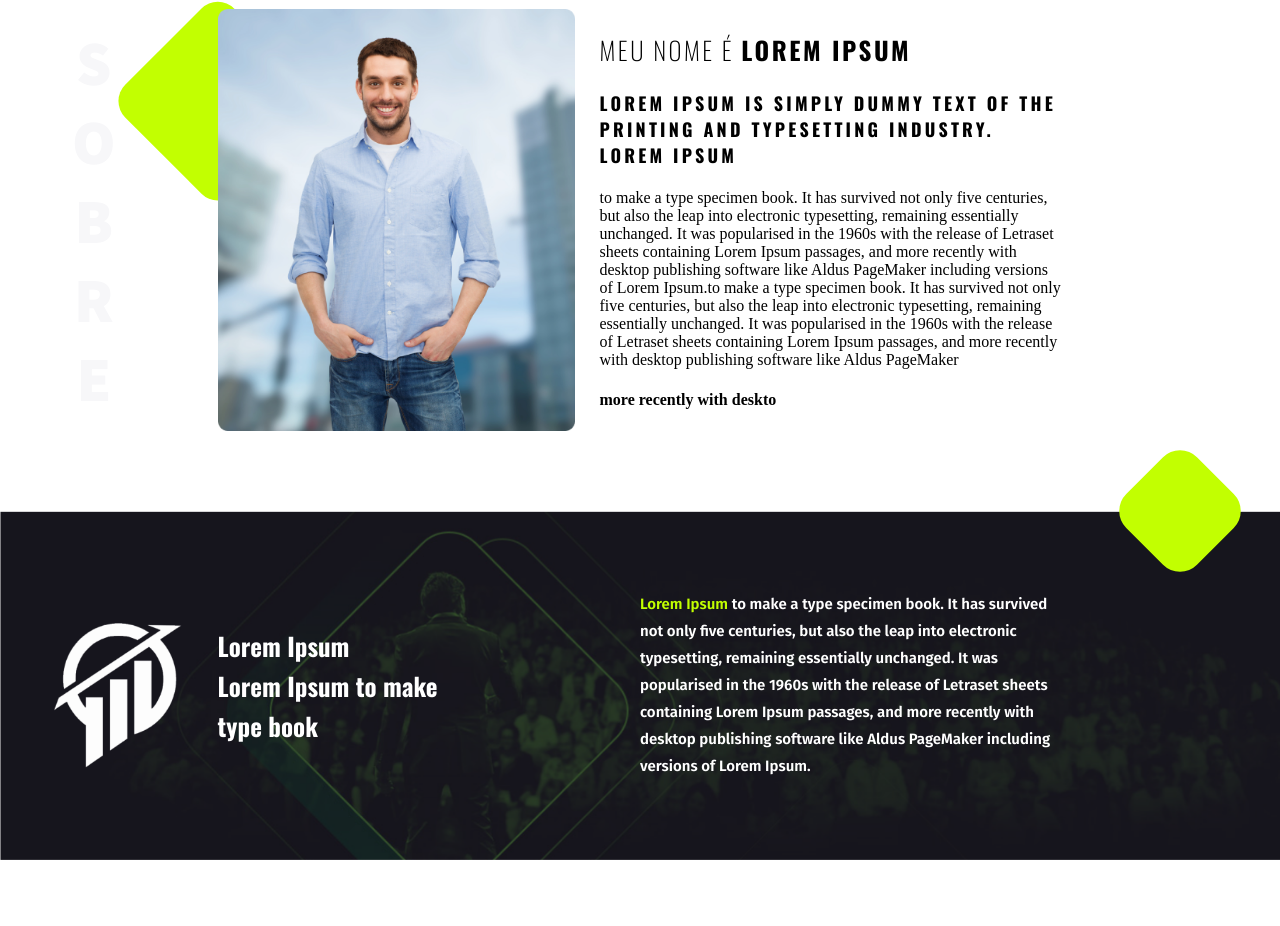
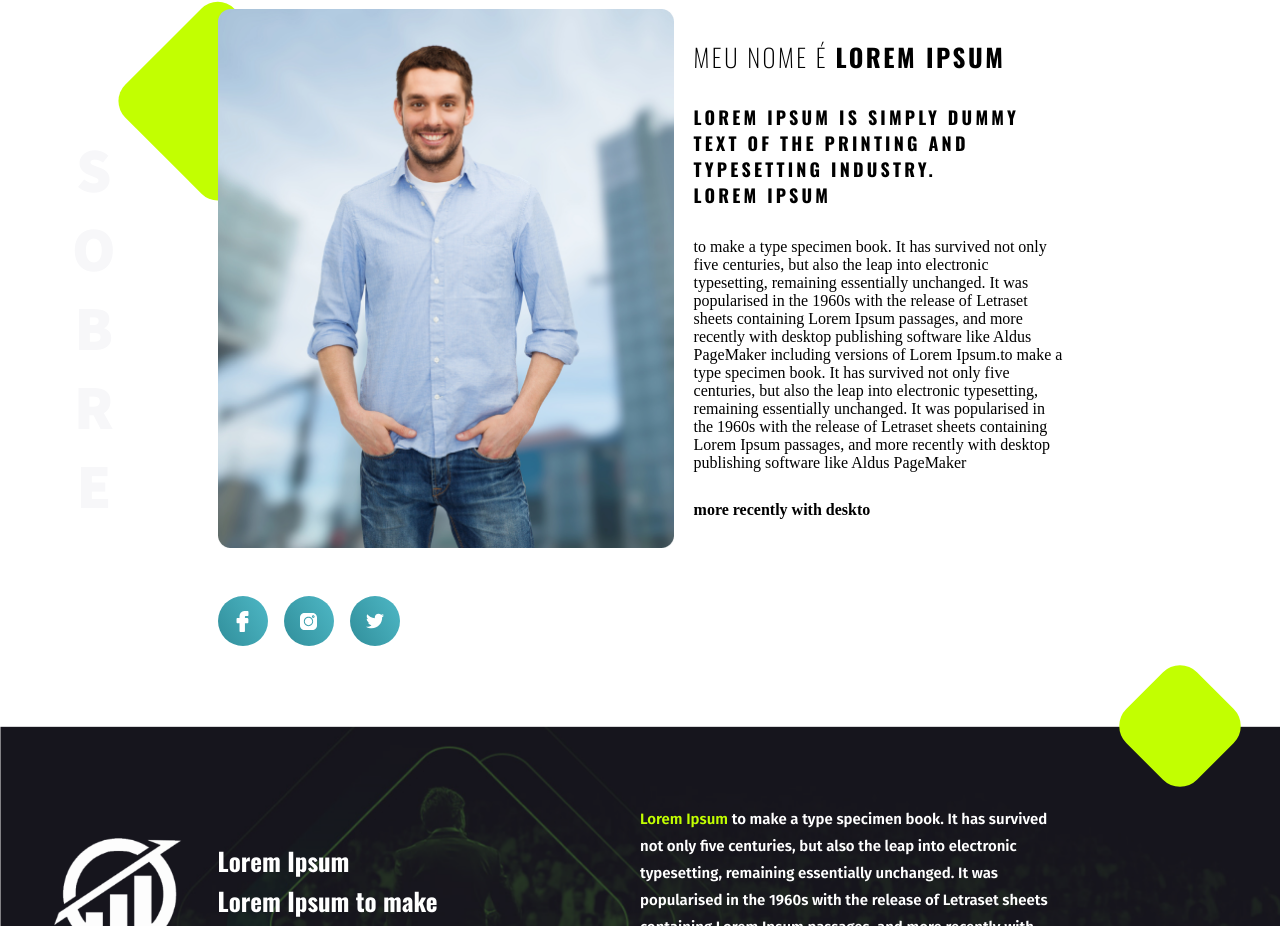
Before and after one commit to BrunoBrasolin/business-market, a website: page index.html in a window 1280 px wide. Shown: the part 850-1776 px from the top of the page. Drawn offline with nearby package versions, Linux system fonts and the light colour scheme.

Commit message:
row with social medias

```diff
--- a/assets/scss/pages/_index.scss
+++ b/assets/scss/pages/_index.scss
@@ -308,6 +308,25 @@ footer {
     a {
       font-weight: 700;
       color: black;
+    }
+  }
+
+  &__row-social {
+    display: flex;
+    padding: 0;
+    margin-top: 3rem;
+
+    a {
+      background-image: linear-gradient(59.46deg, #1d737e -67.96%, #4fb9c7 103.75%);
+      display: flex;
+      align-items: center;
+      justify-content: center;
+      border-radius: 50%;
+
+      margin-right: 1rem;
+
+      width: 50px;
+      height: 50px;
     }
   }
 
--- a/index.html
+++ b/index.html
@@ -5,7 +5,7 @@
     <meta http-equiv="X-UA-Compatible" content="IE=edge" />
     <meta name="viewport" content="width=device-width, initial-scale=1.0" />
     <link rel="stylesheet" href="public/css/style.css" />
-    <link rel="shortcut icon" href="public/img/favicon.ico" type="image/x-icon">
+    <link rel="shortcut icon" href="public/img/favicon.ico" type="image/x-icon" />
 
     <title>Business Market</title>
   </head>
@@ -65,6 +65,20 @@
           </p>
           <a href="#" class="about__text" title="more recently with deskto">more recently with deskto</a>
         </aside>
+
+        <section class="about__row-social">
+          <a href="https://facebook.com" target="_blank" title="Facebook">
+            <img src="public/img/facebook.svg" alt="Facebook" title="Facebook" />
+          </a>
+
+          <a href="https://instagram.com" target="_blank" title="Instagram">
+            <img src="public/img/instagram.svg" alt="Instagram" title="Instagram" />
+          </a>
+
+          <a href="https://twitter.com" target="_blank" title="Twitter">
+            <img src="public/img/twitter.svg" alt="Twitter" title="Twitter" />
+          </a>
+        </section>
       </section>
 
       <section class="banner">
```
Also changed, not shown: assets/img/facebook.svg (added), assets/img/instagram.svg (added), assets/img/twitter.svg (added), public/css/style.css, public/img/facebook.svg (added), public/img/instagram.svg (added), public/img/twitter.svg (added).
